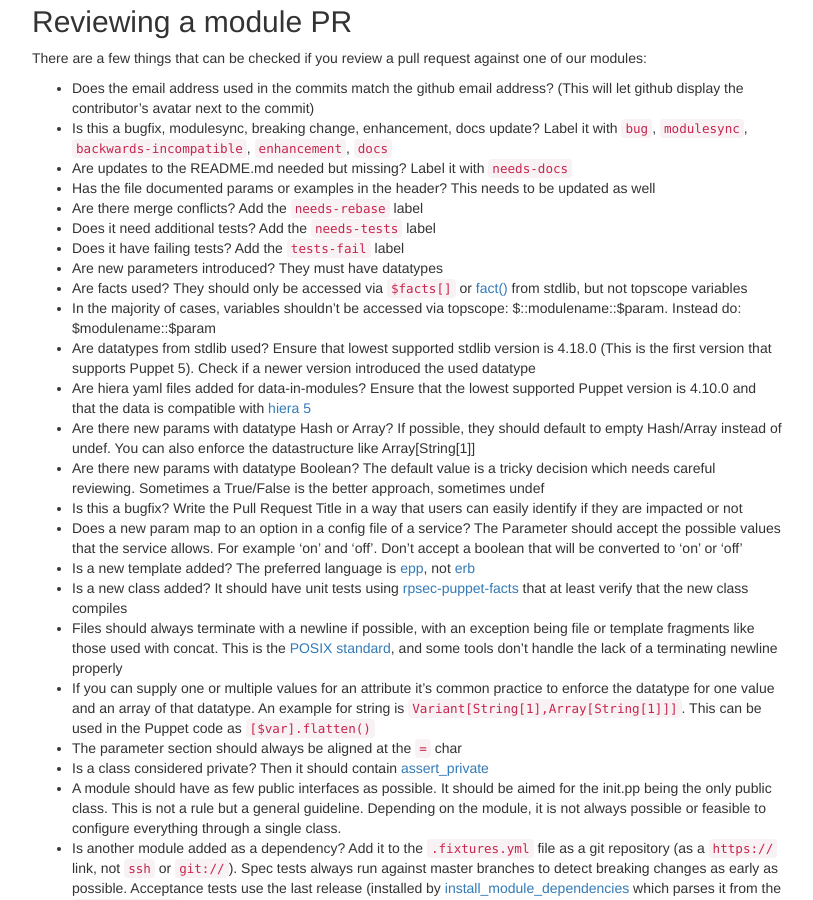
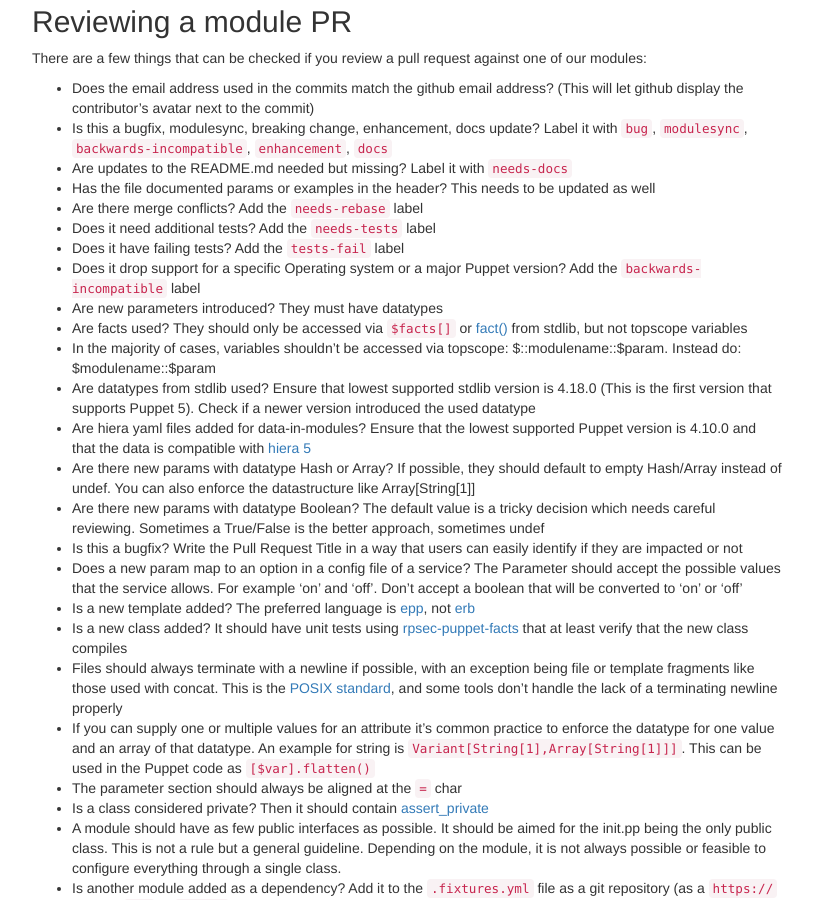
Before and after one commit to voxpupuli/voxpupuli.github.io, a Jekyll site: the page built from docs/index.md, in a window 1280 px wide and 900 px high, scrolled down 2627 px. Shown: the whole window, without its empty margins (233-1046 px from the left). Built offline with Jekyll 4.4.1, drawn with Linux system fonts in a browser that asks for light colours; nearby versions of some CDN libraries.

Commit message:
mention OS bumps

```diff
--- a/docs/index.md
+++ b/docs/index.md
@@ -145,6 +145,7 @@ There are a few things that can be checked if you review a pull request against
 * Are there merge conflicts? Add the `needs-rebase` label
 * Does it need additional tests? Add the `needs-tests` label
 * Does it have failing tests? Add the `tests-fail` label
+* Does it drop support for a specific Operating system or a major Puppet version? Add the `backwards-incompatible` label
 * Are new parameters introduced? They must have datatypes
 * Are facts used? They should only be accessed via `$facts[]` or [fact()](https://github.com/puppetlabs/puppetlabs-stdlib#fact) from stdlib, but not topscope variables
 * In the majority of cases, variables shouldn't be accessed via topscope: $::modulename::$param. Instead do: $modulename::$param
```
